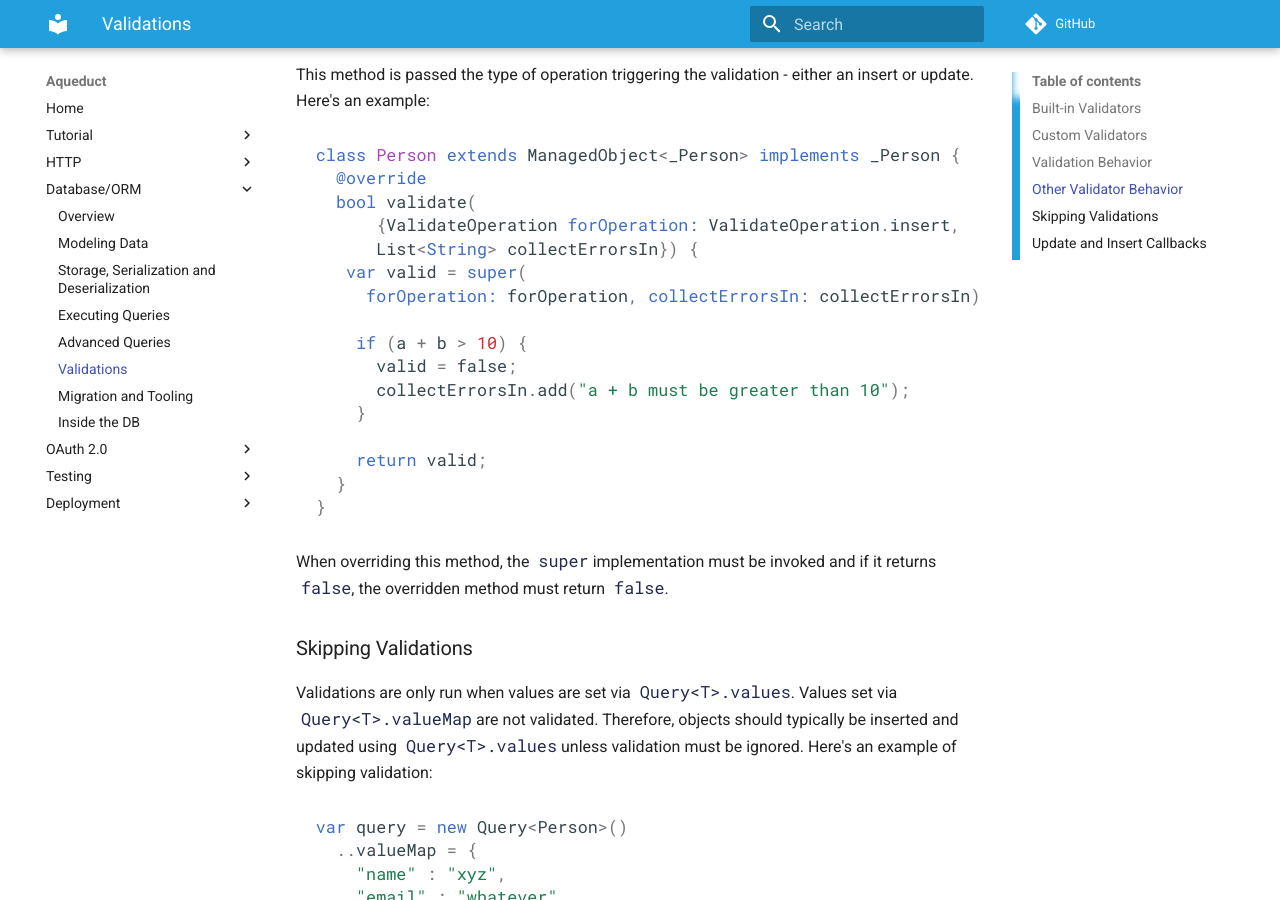
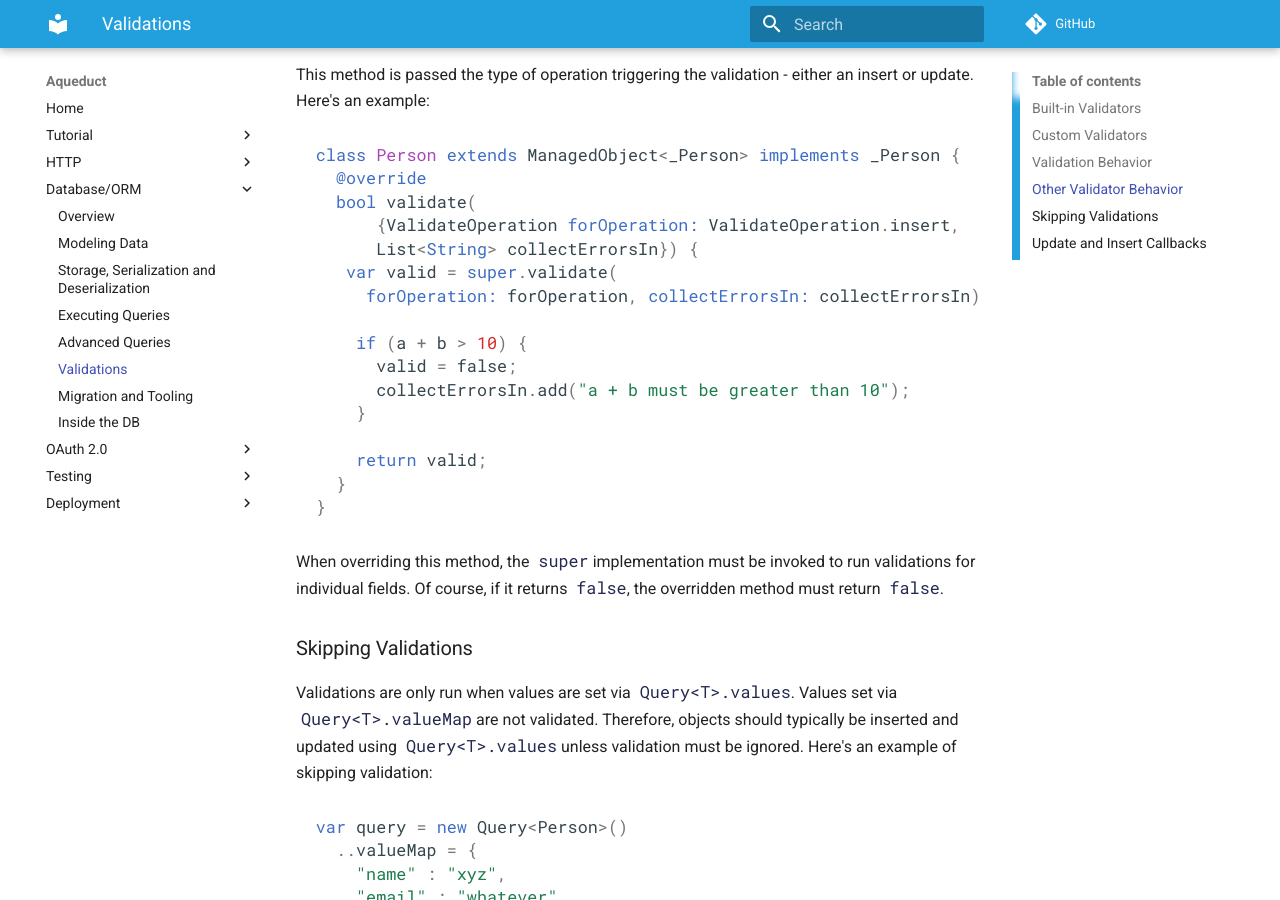
Before and after one commit to stablekernel/aqueduct, an MkDocs documentation site: the page built from source/docs/db/validations.md, in a window 1280 px wide and 900 px high, scrolled down 5310 px. Built offline with MkDocs 1.6.1 and Material for MkDocs 9.7.7, drawn with Linux system fonts in a browser that asks for light colours; comment, search, counter and statistics services are not loaded; old or Windows-style settings are respelled for this version of MkDocs.

Commit message:
Fix code snippet in model validation documentation
Fix guide to overriding ManagedObject.validate

````diff
--- a/source/docs/db/validations.md
+++ b/source/docs/db/validations.md
@@ -178,7 +178,7 @@ class Person extends ManagedObject<_Person> implements _Person {
   bool validate(
       {ValidateOperation forOperation: ValidateOperation.insert,
       List<String> collectErrorsIn}) {
-   var valid = super(
+   var valid = super.validate(
      forOperation: forOperation, collectErrorsIn: collectErrorsIn);
 
     if (a + b > 10) {
@@ -191,7 +191,7 @@ class Person extends ManagedObject<_Person> implements _Person {
 }
 ```
 
-When overriding this method, the `super` implementation must be invoked and if it returns `false`, the overridden method must return `false`.
+When overriding this method, the `super` implementation must be invoked to run validations for individual fields. Of course, if it returns `false`, the overridden method must return `false`.
 
 ### Skipping Validations
 
````
